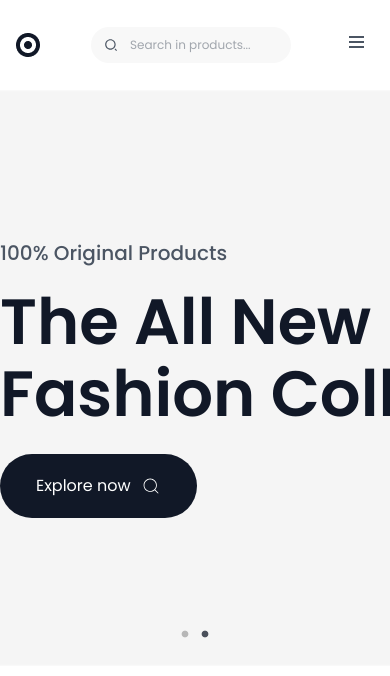
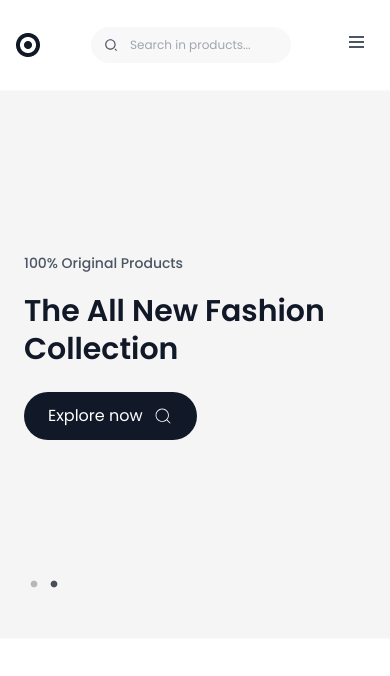
Before and after one commit to Munna-Scriptz/Nexton-E-Commerce, a React (Vite) app: page / in a window 390 px wide. Shown: the top 676 px of the page. Built offline with nearby package versions, Linux system fonts and the light colour scheme.

Commit message:
Banner part Complete

```diff
--- a/src/App.css
+++ b/src/App.css
@@ -26,3 +26,11 @@ body{
 .slick-dots li.slick-active button:before {
     color: #111827 !important;
 }
+
+@media (min-width: 320px) and (max-width: 576px) {
+    .slick-dots {
+        text-align: start !important;
+        margin-left: 24px !important;
+    }
+
+ }
--- a/src/components/Banner.jsx
+++ b/src/components/Banner.jsx
@@ -25,28 +25,29 @@ const Banner = () => {
     <>
       <div className="slider-container">
         <Slider {...settings} >
-          <section className='w-full h-[600px]' >
-            <div style={{backgroundImage:`url(${BannerImg})` , backgroundRepeat: 'no-repeat', backgroundSize: 'cover', backgroundPosition: 'center',}}>
+          <section className='w-full h-[550px] lg:h-[600px]' >
+            <div className='bg-left lg:bg-center' style={{backgroundImage:`url(${BannerImg})` , backgroundRepeat: 'no-repeat', backgroundSize: 'cover'}}>
               <div className="container">
-                <div id="Banner_Text" className='py-[148px]'>
-                    <h2 className='font-medium text-[20px] text-Primary'>Starting from: $49.99</h2>
-                    <h1 className='font-semibold text-[64px] leading-[72px] w-[632px] text-[#111827] mb-[24px] mt-[18px]'>Exclusive collection for everyone</h1>
-                    <Link className='text-white py-[20px] px-[36px] bg-second rounded-full flex items-center w-fit gap-2.5' to={'/'}>Explore now <CiSearch className='text-[20px]'/></Link>
+                <div id="Banner_Text" className='lg:py-[148px] pt-[163px] pb-[199px] pl-[24px] lg:pl-0'>
+                    <h2 className='font-medium text-[14px] lg:text-[20px] text-Primary'>Starting from: $49.99</h2>
+                    <h1 className='font-semibold text-[30px] lg:text-[64px] leading-[38px] lg:leading-[72px] w-[312px] lg:w-[632px] text-[#111827] mb-[24px] mt-[18px]'>Exclusive collection for everyone</h1>
+                    <Link className='text-white py-[12px] px-[24px] lg:py-[20px] lg:px-[36px] bg-second rounded-full flex items-center w-fit gap-2.5' to={'/'}>Explore now <CiSearch className='text-[20px]'/></Link>
                 </div>
               </div>
             </div>
           </section>
-          <section className='w-full h-[600px]' >
+          <section className='w-full h-[550px] lg:h-[600px]' >
             <div style={{backgroundImage:`url(${BannerImg2})` , backgroundRepeat: 'no-repeat', backgroundSize: 'cover', backgroundPosition: 'center',}}>
               <div className="container">
-                <div id="Banner_Text" className='py-[148px]'>
-                    <h2 className='font-medium text-[20px] text-Primary'>100% Original Products</h2>
-                    <h1 className='font-semibold text-[64px] leading-[72px] w-[632px] text-[#111827] mb-[24px] mt-[18px]'>The All New Fashion Collection</h1>
-                    <Link className='text-white py-[20px] px-[36px] bg-second rounded-full flex items-center w-fit gap-2.5' to={'/'}>Explore now <CiSearch className='text-[20px]'/></Link>
+                <div id="Banner_Text" className='lg:py-[148px] pt-[163px] pb-[199px] pl-[24px] lg:pl-0'>
+                    <h2 className='font-medium text-[14px] lg:text-[20px] text-Primary'>100% Original Products</h2>
+                    <h1 className='font-semibold text-[30px] lg:text-[64px] leading-[38px] lg:leading-[72px] w-[312px] lg:w-[632px] text-[#111827] mb-[24px] mt-[18px]'>The All New Fashion Collection</h1>
+                    <Link className='text-white py-[12px] px-[24px] lg:py-[20px] lg:px-[36px] bg-second rounded-full flex items-center w-fit gap-2.5' to={'/'}>Explore now <CiSearch className='text-[20px]'/></Link>
                 </div>
               </div>
             </div>
           </section>
+
         </Slider>
       </div>
 
--- a/src/components/ResNavbar.jsx
+++ b/src/components/ResNavbar.jsx
@@ -35,7 +35,7 @@ export const ResNavbar = () => {
         </button>
         {/* ------Button Menu------ */}
 
-        <div className={`h-[100%] w-[60%] absolute top-0 bg-Primary p-5 flex justify-center duration-[.3s] rounded-2xl shadow-[0_3px_10px_rgb(0,0,0,0.2)] overflow-hidden ${Value? 'right-[-100%] ' : 'right-0'}`}>
+        <div className={`h-[100%] w-[60%] absolute top-0 bg-Primary p-5 flex justify-center duration-[.3s] rounded-2xl shadow-[0_3px_10px_rgb(0,0,0,0.2)] overflow-hidden z-50 ${Value? 'right-[-100%] ' : 'right-0'}`}>
             <div className='flex items-center justify-between absolute top-0 right-0 w-full p-5'>
                 <Link to={'/'} className='w-[24px] h-[24px]'><img src={ResLogo} alt="Logo" /></Link>
                 <button className='relative w-[32px] h-[28px] cursor-pointer right-0' onClick={()=>SetValue(!Value)}>
```
